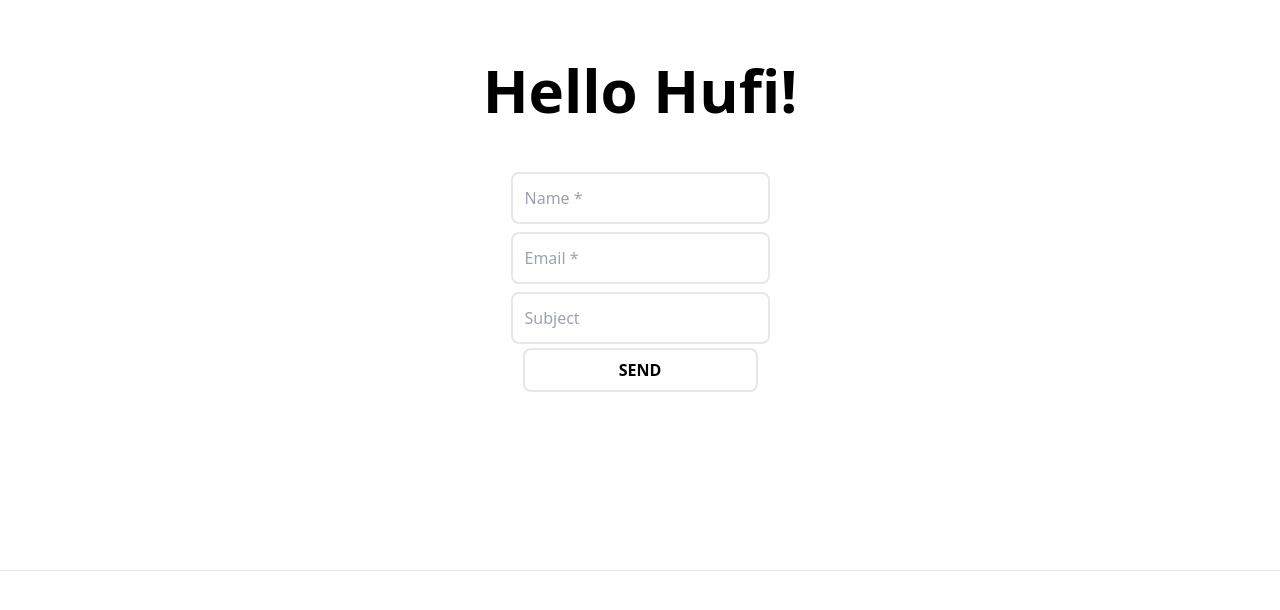
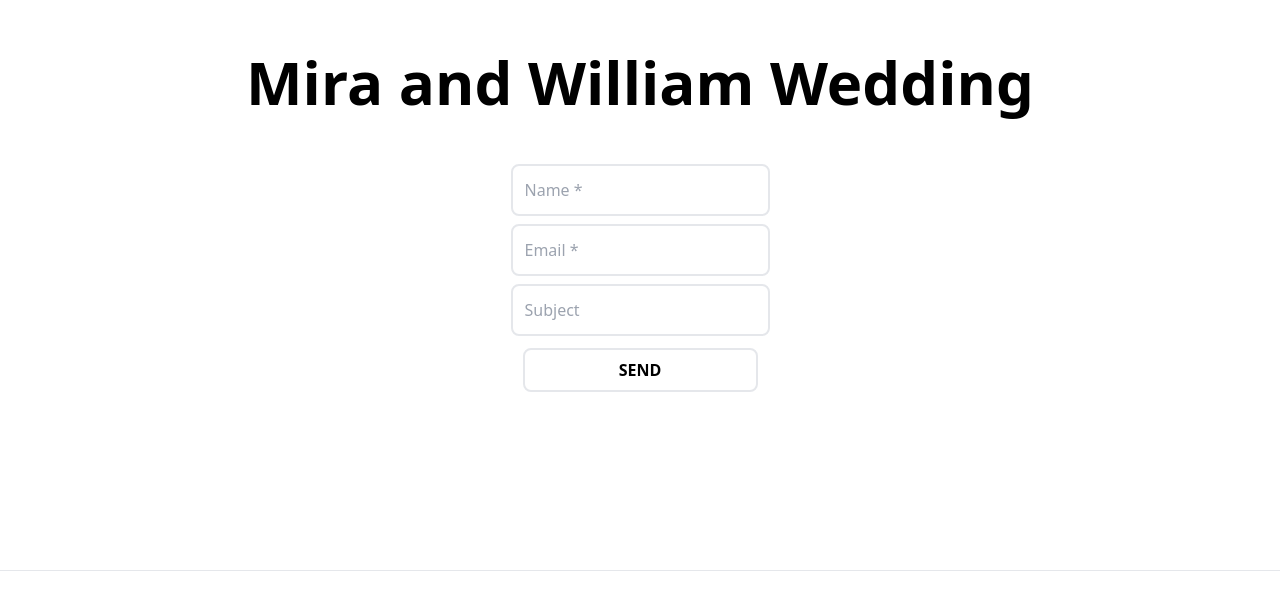
Before and after one commit to emilioziniades/mira-william-wedding, a Next.js app: page / in a window 1280 px wide. Shown: the part 126-736 px from the top of the page. Built offline with nearby package versions, Linux system fonts and the light colour scheme.

Commit message:
fixed compile error, some tidying

```diff
--- a/components/formInput.tsx
+++ b/components/formInput.tsx
@@ -31,7 +31,7 @@ const FormInput: FC<InputProps> = ({
           name={name}
           placeholder={placeholder}
           className={inputStyles + " resize-none"}
-          rows="5"
+          rows={5}
         />
       ) : (
         <input
--- a/components/rsvpForm.tsx
+++ b/components/rsvpForm.tsx
@@ -6,8 +6,8 @@ const buttonClasses = [
   "hover:text-white",
   "font-bold",
   "py-2",
-  "px-6",
   "mx-4",
+  "my-2",
   "rounded",
   "uppercase",
   "transition-all",
--- a/pages/api/hello.ts
+++ /dev/null
@@ -1,13 +0,0 @@
-// Next.js API route support: https://nextjs.org/docs/api-routes/introduction
-import type { NextApiRequest, NextApiResponse } from 'next'
-
-type Data = {
-  name: string
-}
-
-export default function handler(
-  req: NextApiRequest,
-  res: NextApiResponse<Data>
-) {
-  res.status(200).json({ name: 'John Doe' })
-}
--- a/pages/index.tsx
+++ b/pages/index.tsx
@@ -12,7 +12,7 @@ const Home: NextPage = () => {
       </Head>
 
       <main className="flex w-full flex-1 flex-col items-center justify-center px-20 text-center">
-        <h1 className="text-6xl font-bold">Hello Hufi!</h1>
+        <h1 className="text-6xl font-bold">Mira and William Wedding</h1>
         <div className="my-6" />
         <RsvpForm />
       </main>
```
